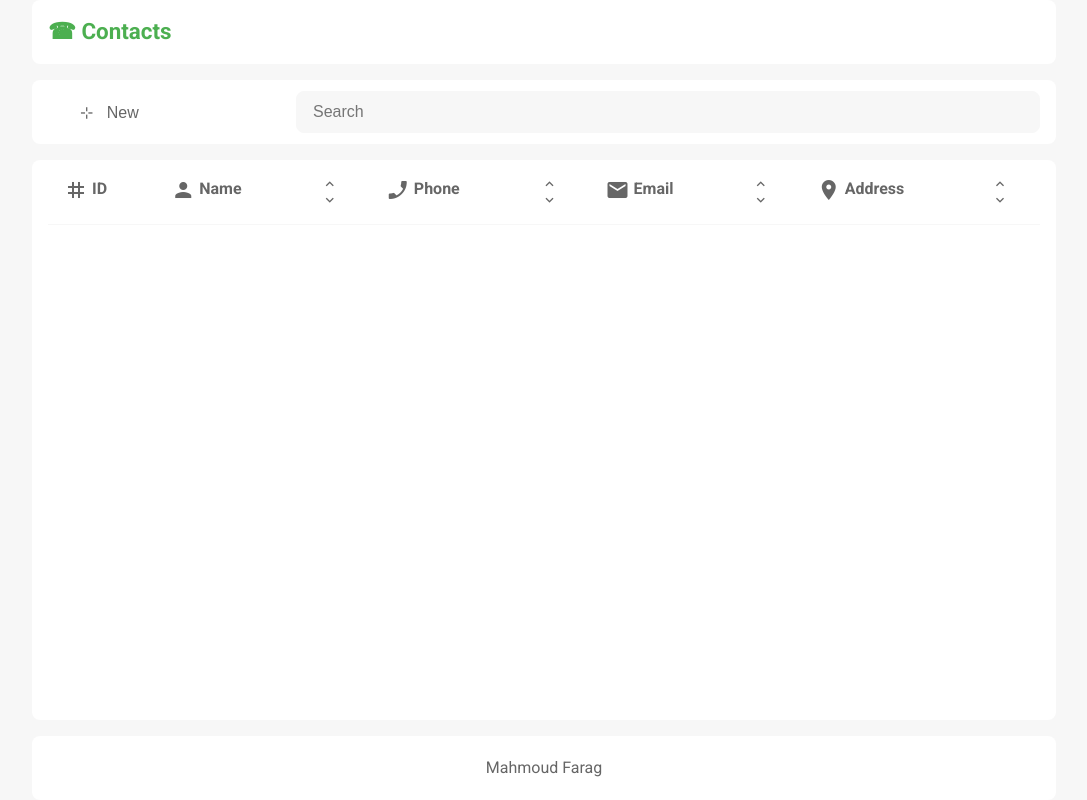
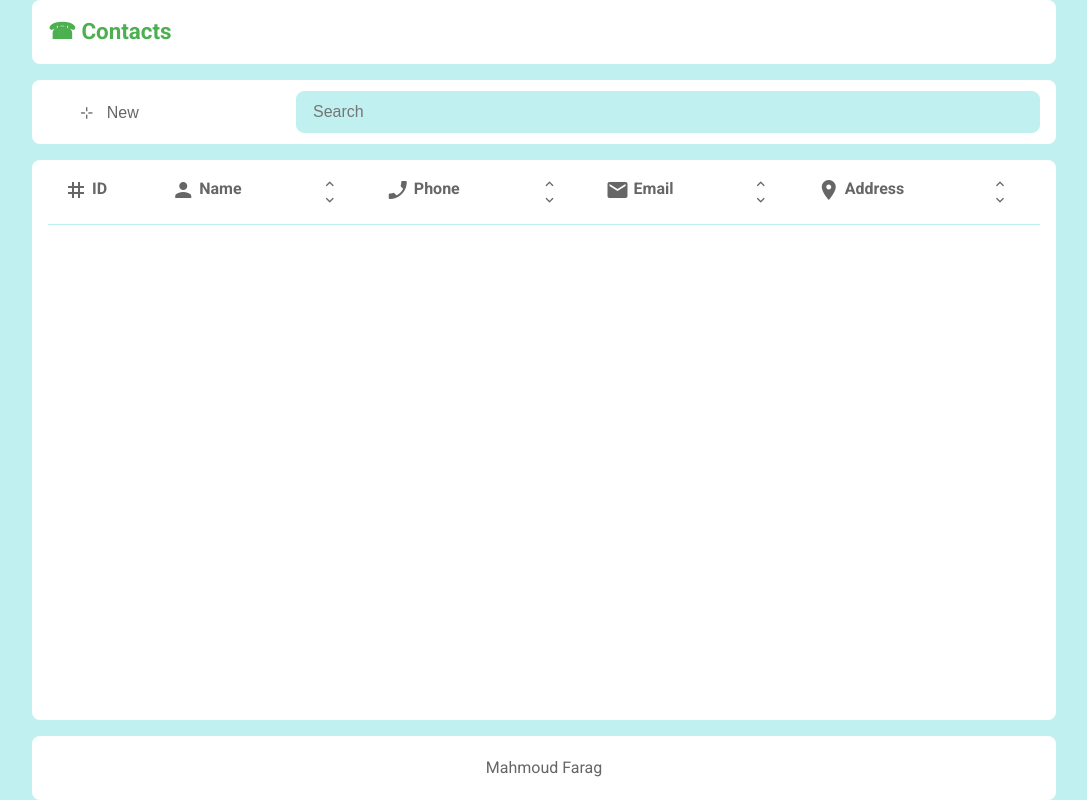
Before and after one commit to farag-m/contacts, a plain HTML site: page index.html in a window 1280 px wide. Shown: the whole page, without its empty margins (96-1183 px from the left). Drawn offline with Linux system fonts and the light colour scheme; a script that the page names is missing.

Commit message:
update light color

```diff
--- a/css/main.css
+++ b/css/main.css
@@ -23,7 +23,7 @@
     --main: #4caf50;
     --dark: #1e1e1e;
     --medium: #666666;
-    --light: #f7f7f7;
+    --light: #c1f0f0;
     --white: #ffffff;
     --red: #d32f2f;
 
```
